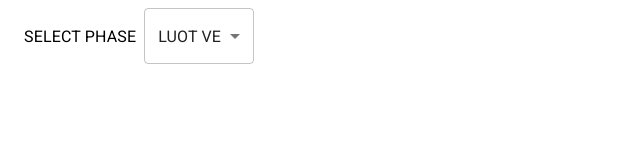
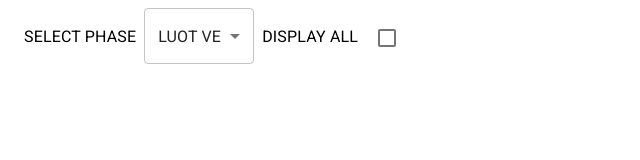
Before and after one commit to Ricardo9495/fantasy-pl, a Next.js app: page /components/leg-select in a window 1280 px wide. Shown: the top 160 px of the page, without its empty margins (0-640 px from the left). Built offline with nearby package versions, Linux system fonts and the light colour scheme.

Commit message:
fix new members join not having history

```diff
--- a/pages/components/leg-select/index.tsx
+++ b/pages/components/leg-select/index.tsx
@@ -8,9 +8,13 @@ import {
 } from '@material-ui/core'
 import React from 'react'
 
+import Checkbox from '@material-ui/core/Checkbox';
+
 interface LegSelectProps {
   isFirstLeg: boolean
   setIsFirstLeg: React.Dispatch<React.SetStateAction<boolean>>
+  isDisplayAll: boolean
+  setIsDisplayAll: React.Dispatch<React.SetStateAction<boolean>>
 }
 
 const useStyles = makeStyles((theme: Theme) =>
@@ -31,16 +35,25 @@ const useStyles = makeStyles((theme: Theme) =>
 const OPTIONS = ['LUOT DI', 'LUOT VE']
 
 export const LegSelect = (props: LegSelectProps) => {
-  const { isFirstLeg, setIsFirstLeg } = props
+  const { isFirstLeg, setIsFirstLeg, isDisplayAll, setIsDisplayAll } = props
   const classes = useStyles()
 
-  const handleChange = (
+  const handleSelectChange = (
     event: React.ChangeEvent<{ name?: string; value: unknown }>
   ) => {
     setIsFirstLeg(event.target.value === OPTIONS[0])
   }
 
+  const handleCheckboxChange = (
+    event: React.ChangeEvent<HTMLInputElement>
+  ) => {
+    setIsDisplayAll(event.target.checked)
+  }
+
+  const label = { inputProps: { 'aria-label': 'Checkbox demo' } };
+
   return (
+    <>
     <FormControl variant="outlined" className={classes.formControl}>
       <Typography
         align="left"
@@ -53,7 +66,7 @@ export const LegSelect = (props: LegSelectProps) => {
       <Select
         native
         value={isFirstLeg ? OPTIONS[0] : OPTIONS[1]}
-        onChange={handleChange}
+        onChange={handleSelectChange}
         inputProps={{
           id: 'outlined-age-native-simple',
         }}
@@ -64,7 +77,24 @@ export const LegSelect = (props: LegSelectProps) => {
           </option>
         ))}
       </Select>
+      <Typography
+          align="left"
+          display="inline"
+          variant="subtitle1"
+          className={classes.label}
+        >
+          DISPLAY ALL
+        </Typography>
+        <Checkbox
+          checked={isDisplayAll}
+          onChange={handleCheckboxChange}
+          inputProps={{ 'aria-label': 'controlled' }}
+      />
     </FormControl>
+    <FormControl variant="outlined" className={classes.formControl}>
+      <Checkbox {...label} defaultChecked />
+    </FormControl>
+    </>
   )
 }
 
--- a/pages/components/report-table/index.tsx
+++ b/pages/components/report-table/index.tsx
@@ -20,6 +20,7 @@ import { HELPERS } from '../../../helpers'
 interface ReportTableProps {
   teamList: Array<Team>
   isFirstLeg: boolean
+  isDisplayAll: boolean
 }
 
 const useStyles = makeStyles({
@@ -38,7 +39,7 @@ const useStyles = makeStyles({
 })
 
 export const ReportTable = (props: ReportTableProps) => {
-  const { teamList, isFirstLeg } = props
+  const { teamList, isFirstLeg, isDisplayAll } = props
   const [fromWeek, setFromWeek] = useState(
     HELPERS.CONFIG.FIRST_LEG_RANGE.FROM_WEEK
   )
@@ -60,6 +61,7 @@ export const ReportTable = (props: ReportTableProps) => {
     Array.isArray(teamList[0].history) &&
     teamList[0].history
       .slice(fromWeek, toWeek)
+      .slice(isDisplayAll ? (teamList[0].history.length - 2) : 0, teamList[0].history.length)
       .reverse()
       .map((week) => (
         <TableCell key={`week${week.event}`}>{`GW${week.event}`}</TableCell>
@@ -69,6 +71,7 @@ export const ReportTable = (props: ReportTableProps) => {
     Array.isArray(team.history) &&
     team.history
       .slice(fromWeek, toWeek)
+      .slice(isDisplayAll ? (teamList[0].history.length - 2) : 0, teamList[0].history.length)
       .reverse()
       .map((week) => (
         <TableCell
--- a/pages/index.tsx
+++ b/pages/index.tsx
@@ -17,6 +17,7 @@ export const Index = (props: IndexProps) => {
   const currentDate = new Date().getTime()
   const startOf2ndLeg = new Date(HELPERS.CONFIG.START_DATE_OF_2ND_LEG).getTime()
   const [isFirstLeg, setIsFirstLeg] = useState(currentDate <= startOf2ndLeg)
+  const [isDisplayAll, setIsDisplayAll] = useState(false);
   return (
     <div className={styles.container}>
       <Head>
@@ -27,8 +28,8 @@ export const Index = (props: IndexProps) => {
       <Header />
 
       <main className={styles.main}>
-        <LegSelect isFirstLeg={isFirstLeg} setIsFirstLeg={setIsFirstLeg} />
-        <ReportTable teamList={teamList} isFirstLeg={isFirstLeg} />
+        <LegSelect isFirstLeg={isFirstLeg} setIsFirstLeg={setIsFirstLeg} isDisplayAll={isDisplayAll} setIsDisplayAll={setIsDisplayAll}/>
+        <ReportTable teamList={teamList} isFirstLeg={isFirstLeg} isDisplayAll={isDisplayAll}/>
       </main>
 
       {/* <footer className={styles.footer}>
```
Also changed, not shown: helpers/index.ts (+21 -3 lines), models/index.ts (+12 -10 lines).
